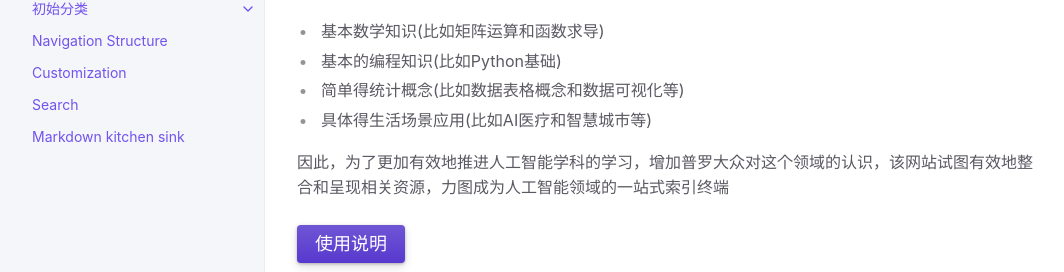
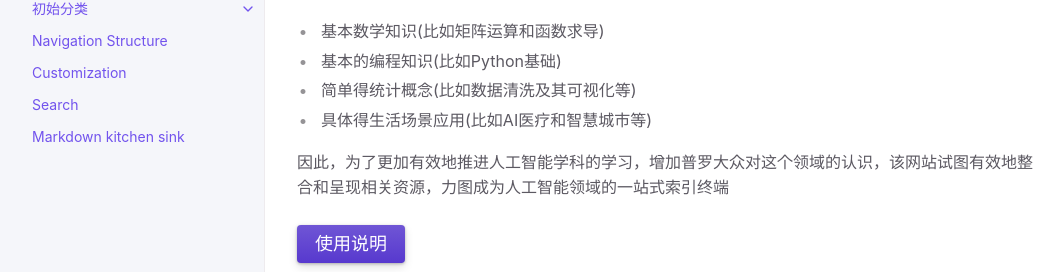
Before and after one commit to Michael-yunfei/MyPython, a Jekyll site: the page built from index.md, in a window 1280 px wide and 900 px high. Shown: the part 211-483 px from the top of the window, without its empty margins (107-1171 px from the left). Built offline with Jekyll 4.4.1, drawn with Linux system fonts in a browser that asks for light colours.

Commit message:
update homepage

```diff
--- a/index.md
+++ b/index.md
@@ -13,7 +13,7 @@ last_modified_date: 2020-04-27T17:54:08+0000
 由于人工智能是一个综合性学科，所以其对资源地整合有着更高的要求。具体来说，人工智能领域下的机器学习模型和深度学习模型所涉及的学科内容包括且不限于以下的内容:
 * 基本数学知识(比如矩阵运算和函数求导)
 * 基本的编程知识(比如Python基础)
-* 简单得统计概念(比如数据表格概念和数据可视化等)
+* 简单得统计概念(比如数据清洗及其可视化等)
 * 具体得生活场景应用(比如AI医疗和智慧城市等)
 
 因此，为了更加有效地推进人工智能学科的学习，增加普罗大众对这个领域的认识，该网站试图有效地整合和呈现相关资源，力图成为人工智能领域的一站式索引终端
```
